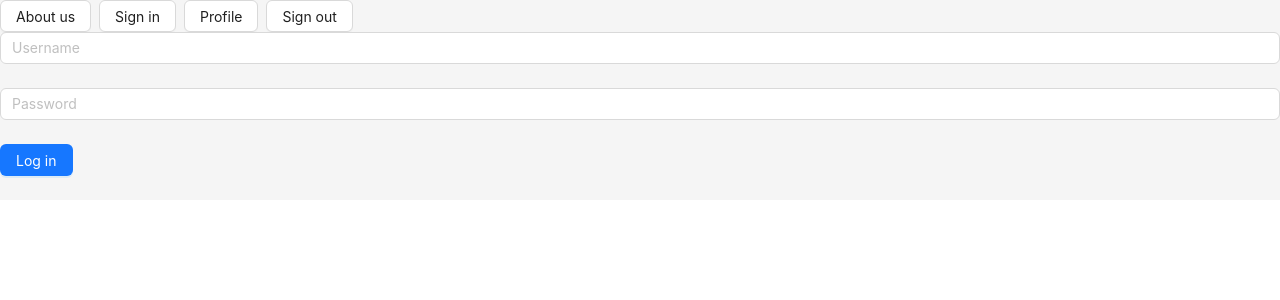
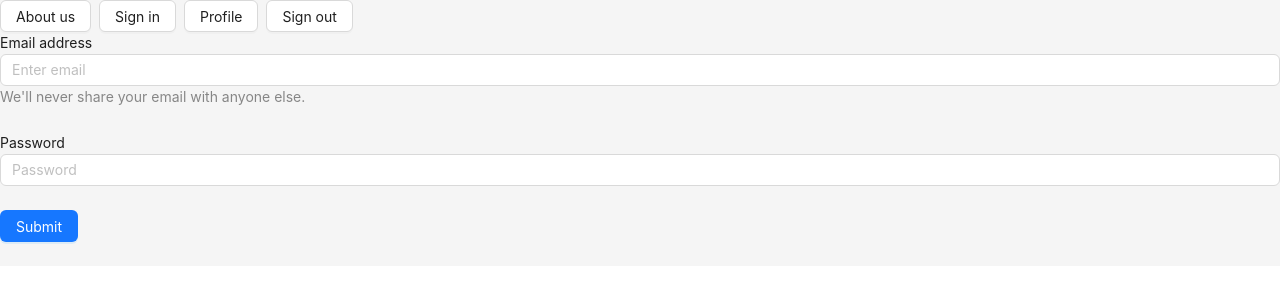
Before and after one commit to alexandergoncharov/frontendTask, a React (Create React App) app: page /login in a window 1280 px wide. Shown: the top 300 px of the page. Built offline with nearby package versions, Linux system fonts and the light colour scheme.

Commit message:
Fix login form

```diff
--- a/src/pages/Login.tsx
+++ b/src/pages/Login.tsx
@@ -1,4 +1,6 @@
-import { Button, Form, Input } from "antd";
+import { Button, Form, Input, Typography } from "antd";
+
+const { Text } = Typography;
 
 const Login = () => {
     return <Form
@@ -7,12 +9,16 @@ const Login = () => {
         initialValues={{ remember: true }}
         onFinish={() => console.log("login")}
     >
+        <Text>Email address</Text>
         <Form.Item
-            name="username"
+            name="email"
             rules={[{ required: true, message: 'Please input your Username!' }]}
         >
-            <Input placeholder="Username" />
+            <Input placeholder="Enter email" />
+            <Text type="secondary">We'll never share your email with anyone else.</Text>
         </Form.Item>
+
+        <Text>Password</Text>
         <Form.Item
             name="password"
             rules={[{ required: true, message: 'Please input your Password!' }]}
@@ -25,7 +31,7 @@ const Login = () => {
 
         <Form.Item>
             <Button type="primary" htmlType="submit" className="login-form-button">
-                Log in
+                Submit
             </Button>
         </Form.Item>
     </Form>;
```
